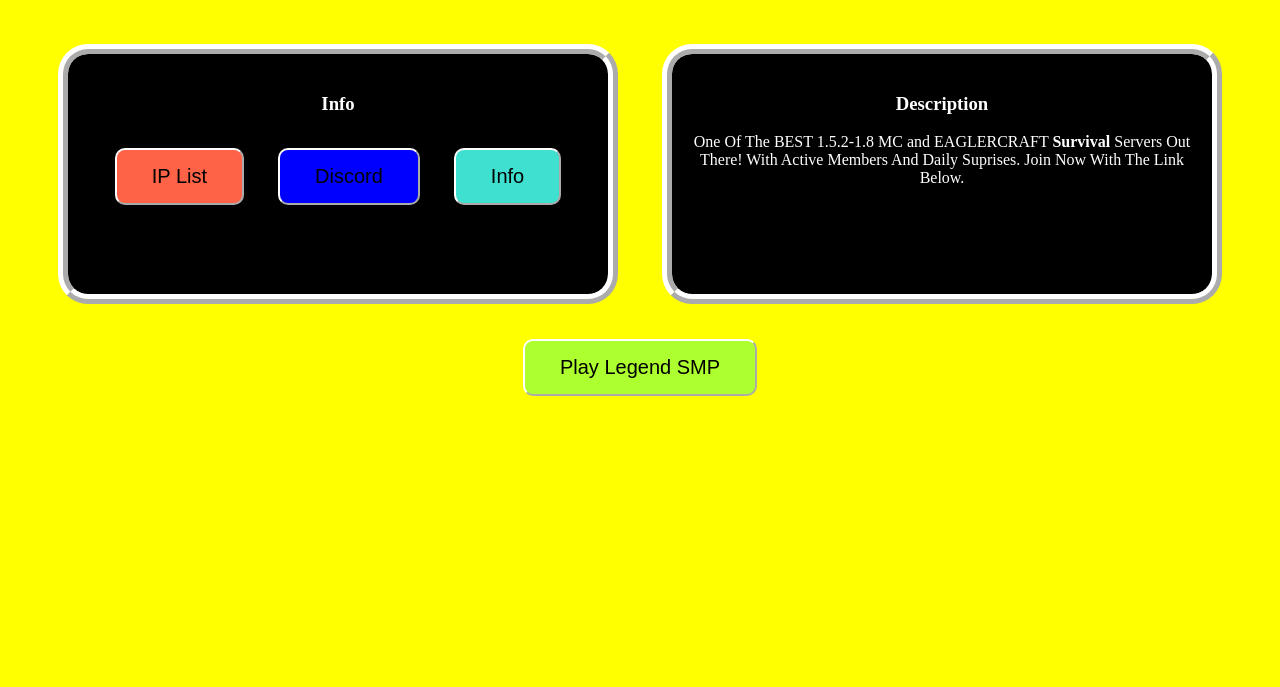
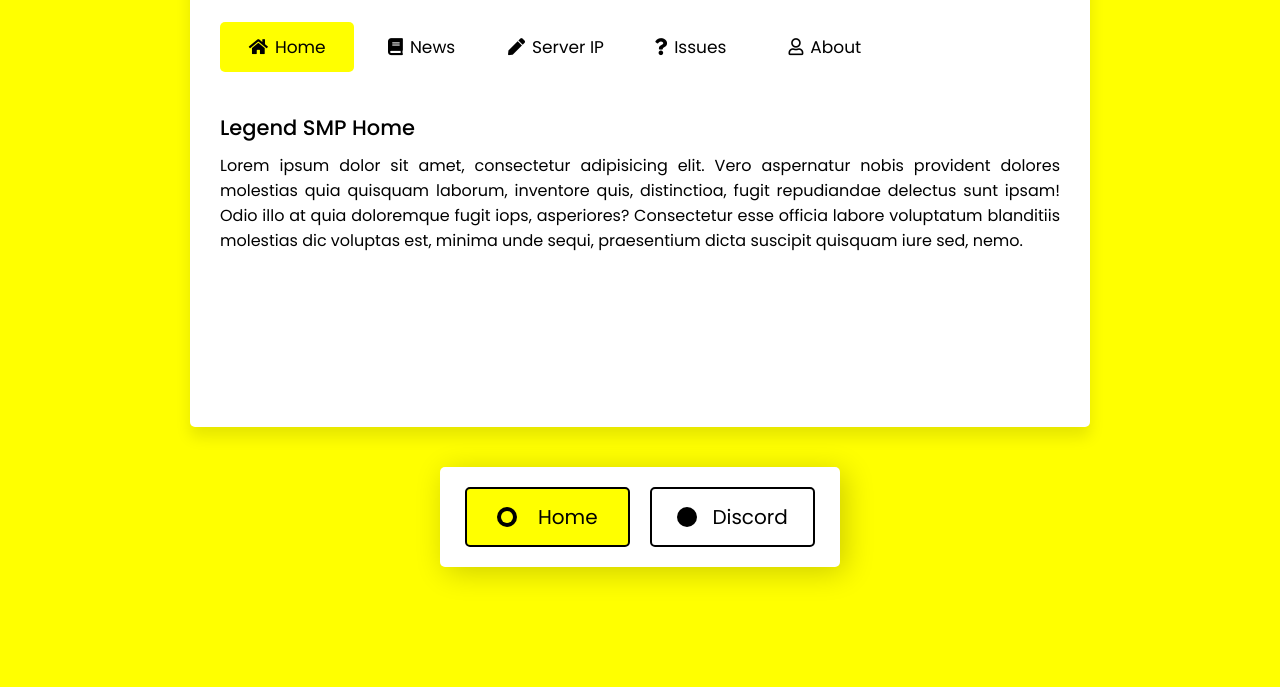
Before and after one commit to Sweaty-Coder/legendsmpwebsite, a plain HTML site: page index.html in a window 1280 px wide. Shown: the part 113-800 px from the top of the page. Drawn offline with Linux system fonts and the light colour scheme.

Commit message:
Add files via upload

```diff
--- a/index.html
+++ b/index.html
@@ -1,30 +1,103 @@
 <!DOCTYPE html>
+<!-- Created By CodingNepal - www.codingnepalweb.com -->
 <html lang="en">
 <head>
     <meta charset="UTF-8">
-	<meta http-equiv="X-UA-Compatible" content="IE=edge">
     <meta name="viewport" content="width=device-width, initial-scale=1.0">
+    <title>Legend SMP</title>
     <link rel="stylesheet" href="style.css">
-	<meta desc
-	<html lang="en">
-	<title>Legend SMP</title>
+	<link rel="stylesheet" href="style2.css">
+    <link rel="stylesheet" href="https://cdnjs.cloudflare.com/ajax/libs/font-awesome/5.15.3/css/all.min.css"/>
 </head>
 <body>
-	<center><h1 id="heading">Legend SMP Official Website</h1></center>
-	<center><div>
-		<div class="infodiv">
-			<h3 style="color: white;">Info</h3>
-			<a href="ip.html"><button class="buttonp" id="ip-button">IP List</button></a>
-			<a target="_blank" href="https://discord.gg/WXzGYBsJkz"><button class="buttonp" id="discord-button">Discord</button></a>
-			<a href="info.html"><button class="buttonp" id="info-button">Info</button></a>
+  <div class="wrapper">
+    <header>Legend SMP</header>
+    <input type="radio" name="slider" checked id="home">
+    <input type="radio" name="slider" id="blog">
+    <input type="radio" name="slider" id="code">
+    <input type="radio" name="slider" id="help">
+    <input type="radio" name="slider" id="about">
+    <nav>
+      <label for="home" class="home"><i class="fas fa-home"></i>Home</label>
+      <label for="blog" class="blog"><i class="fas fa-book"></i>News</label>
+      <label for="code" class="code"><i class="fas fa-pen"></i>Server IP</label>
+      <label for="help" class="help"><i class="fas fa-question"></i>Issues</label>
+      <label for="about" class="about"><i class="far fa-user"></i>About</label>
+      <div class="slider"></div>
+    </nav>
+    <section>
+      <div class="content content-1">
+        <div class="title">Legend SMP Home</div>
+        <p>Lorem ipsum dolor sit amet, consectetur adipisicing elit. Vero aspernatur nobis provident dolores molestias quia quisquam laborum, inventore quis, distinctioa, fugit repudiandae delectus sunt ipsam! Odio illo at quia doloremque fugit iops, asperiores? Consectetur esse officia labore voluptatum blanditiis molestias dic voluptas est, minima unde sequi, praesentium dicta suscipit quisquam iure sed, nemo.</p>
       </div>
-		<div class="infodiv">
-			<h3 style="color: white;">Description</h3>
-			<p style="color: white;">One Of The BEST 1.5.2-1.8 MC and EAGLERCRAFT <strong>Survival</strong>
-			Servers Out There! With Active Members And Daily Suprises.
-			Join Now With The Link Below.</p>
+      <div class="content content-2">
+        <div class="title">Legend SMP News</div>
+        <p>Lorem ipsum dolor sit amet, consectetur adipisicing elit amet. Possimus doloris nesciunt mollitia culpa sint itaque, vitae praesentium assumenda suscipit fugit doloremque adipisci doloribus, sequi facere itaque cumque accusamus, quam molestias sed provident quibusdam nam deleniti. Autem eaque aut impedit eo nobis quia, eos sequi tempore! Facere ex repellendus, laboriosam perferendise. Enim quis illo harum, exercitationem nam totam fugit omnis natus quam totam, repudiandae dolor laborum! Commodi?</p>
       </div>
+      <div class="content content-3">
+        <div class="title">Legend SMP Server IP</div>
+        <p>
+			<span style="font-size: larger;">Legend SMP</span><br>
+			wss://legendsmp.minecraft.pe<br>
+
+			<span style="font-size: larger;">Blobcraft</span><br>
+			wss://blobcraft.minecraft.pe<br>
+			wss://blobcraft.duckdns.org<br>
+			wss://ewwyou.farted.net<br>
+			wss://blobcraft.farted.net<br>
+			wss://blobcraft.uk.to<br>
+			wss://blobcraft.epicgamer.org<br>
+			(Not Working! Check Discord)<br>
+		</p>
+      </div>
+      <div class="content content-4">
+        <div class="title">Legend SMP Issues</div>
+        <p>
+			<span style="font-size: 15px;">End Of Stream:</span><br>
+				This Is Either A Issue That Is Cuased From The Eagler Bungee (Unfixable). Or Cuased By Some Kids Making Lag Machines<br>
+			<span style="font-size: 15px;">Server Closed:</span><br>
+				This Is Probably If The Owners Are Making Updates Or Fixing A Problem But If This Does Happen Check Discord<br>
+			<span style="font-size: 15px;">Hackers:</span><br>
+				Hackers Report To The Discord Now (Do NOT Spam Ping Staff.)<br>
+			<span style="font-size: 15px;">Glitch/Exploit:</span><br>
+				If You Have Discovered A Glitch/Exploit Report To ANY OR ALL Staff OR Else You Might Take Concequences For Not Reporting This
+		</p>
+      </div>
+      <div class="content content-5">
+        <div class="title">Legend SMP About</div>
+        <p>
+			Legend SMP is a SMP (Survival Multiplayer) Made For People With Who Are Looking To Have A Fun Time Playing MC With Their Friends
+			This Server Was Created By Legxnd Himself (Legxnd#4194) Feel Free To Contant Him If You Have Any Concerns Or Issues With The Server!
+			Legend SMP Curently Has Quests, PVP(Keep Inventory OFF),TPA's, And Are Doing Tons OF Nitro Giveaways In The Discord(Discord Is In Help Tab)
+			This Server Is Also Partnered/Merged With Blobcraft(Minigames). Blobcraft Is A Server With TONS Of Minigames For You To Choose
+			From. This Server Is Updated To 1.8.8 Edition Of Eaglercraft. Blobcraft Has Modes Like, CrystalFFA (Destroy People With Your End Crystal Skills),
+			Duels (Multiple Gamemodes To Play, You Can Breate Your Own Party, And FIght Other Partys, Or Do FFA, You Can Also Play Solo.),
+			Another Mode Called KitPVP (Battle Agaisnt Others With Different Unique Kits)		</p>
+      </div>
+    </section>
+  </div>
+  <center><div class="wrapper2">
+	<input type="radio" name="select" id="option-1" onclick="yourFunction()" checked>
+	<input type="radio" name="select" id="option-2">
+	<label for="option-1" class="option option-1">
+	  <div class="dot"></div>
+	  <span>Home</span>
+	</label>
+	<label for="option-2" class="option option-2" onclick="myFunction()">
+	  <div class="dot"></div>
+	  <span>Discord</span>
+	</label>
   </div></center>
-	<center><a href="https://resclient.vercel.app/" target="_blank"><button id="play" class="buttonp">Play Legend SMP</button></a></center>
+  <script>
+	function myFunction() {
+	  location.replace("https://legendsmpweb.tk/discord.html")
+	}
+	</script>
+   <script>
+	 function yourFunction() {
+		location.replace("https://legendsmpweb.tk")
+		}
+		</script>
+
 </body>
 </html>
--- a/style.css
+++ b/style.css
@@ -1,61 +1,102 @@
+@import url('https://fonts.googleapis.com/css2?family=Poppins:wght@200;300;400;500;600;700&display=swap');
+*{
+    font-family: 'Poppins', sans-serif;
+}
 body{
-    background-color: yellow;
+  overflow: hidden;
+  padding: 0 20px;
+  background: yellow;
 }
-.infodiv{
-    color: black ;
-    border-color: white;
-    border-radius: 30px;
-    border: 10px;
-    border-color: white;
-    border-style:ridge;
-    width: 500px;
-    background-color: black;
-    padding: 20px;
-    display: inline-block;
-    height: 200px;
-    margin: 20px;
+
+.wrapper{
+  width: 900px;
+  margin: 40px auto;
+  padding: 30px 30px 30px 30px;
+  height: 500px;
+  border-radius: 5px;
+  background: #fff;
+  box-shadow: 0px 10px 15px rgba(0,0,0,0.1);
 }
-.text{
-    color: white;
-    font-size: 20px;
+.wrapper header{
+  font-size: 30px;
+  font-weight: 600;
+  padding-bottom: 20px;
 }
-#heading{
- margin: 50px;
+.wrapper nav{
+  position: relative;
+  width: 80%;
+  height: 50px;
+  display: flex;
+  align-items: center;
+  margin-bottom: 40px;
 }
-.buttonp{
-  background-color: greenyellow;
+.wrapper nav label{
+  display: block;
+  height: 100%;
+  width: 100%;
+  text-align: center;
+  line-height: 50px;
+  cursor: pointer;
+  position: relative;
+  z-index: 1;
   color: black;
-  text-align: center;
-  font-size: 20px;
-  border-radius: 10px;
-  padding: 15px 35px;
-  border-color: white;
-  margin: 15px;
+  font-size: 17px;
+  border-radius: 5px;
+  margin: 0 5px;
+  transition: all 0.3s ease;
 }
-#discord-button{
-    background-color: blue;
+#home:checked ~ nav label.home,
+#blog:checked ~ nav label.blog,
+#code:checked ~ nav label.code,
+#help:checked ~ nav label.help,
+  #about:checked ~ nav label.about{
+  color: black;
 }
-#ip-button{
-    background-color: tomato;
+nav label i{
+  padding-right: 7px;
 }
-#info-button{
-    background-color: turquoise;
+nav .slider{
+  position:absolute;
+  height: 100%;
+  width: 20%;
+  left: 0;
+  bottom: 0;
+  z-index: 0;
+  border-radius: 5px;
+  background: yellow;
+  transition: all 0.3s ease;
 }
-#infodivip{
-    color: black ;
-    border-color: white;
-    border-radius: 30px;
-    border: 10px;
-    border-color: white;
-    border-style:ridge;
-    width: 500px;
-    background-color: black;
-    padding: 20px;
-    display: inline-block;
-    height: auto;
-    margin: 20px;
+input[type="radio"]{
+  display: none;
 }
-#gamelplay-button{
-    background-color:darkmagenta;
-    color: black;
+#blog:checked ~ nav .slider{
+  left: 20%;
 }
+#code:checked ~ nav .slider{
+  left: 40%;
+}
+#help:checked ~ nav .slider{
+  left: 60%;
+}
+#about:checked ~ nav .slider{
+  left: 80%;
+}
+section .content{
+  display: none;
+  background: #fff;
+}
+#home:checked ~ section .content-1,
+#blog:checked ~ section .content-2,
+#code:checked ~ section .content-3,
+#help:checked ~ section .content-4,
+#about:checked ~ section .content-5{
+  display: block;
+}
+section .content .title{
+  font-size: 21px;
+  font-weight: 500;
+  margin: 30px 0 10px 0;
+}
+section .content p{
+text-align: justify;
+}
--- /dev/null
+++ b/style2.css
@@ -0,0 +1,78 @@
+@import url('https://fonts.googleapis.com/css?family=Poppins:400,500,600,700&display=swap');
+*{
+  font-family: 'Poppins', sans-serif;
+  margin: 0;
+  padding: 0;
+  box-sizing: border-box;
+}
+.wrapper2{
+  display: inline-flex;
+  background: #fff;
+  height: 100px;
+  width: 400px;
+  align-items: center;
+  justify-content: space-evenly;
+  border-radius: 5px;
+  padding: 20px 15px;
+  box-shadow: 5px 5px 30px rgba(0,0,0,0.2);
+}
+.wrapper2 .option{
+  background: #fff;
+  height: 100%;
+  width: 100%;
+  display: flex;
+  align-items: center;
+  justify-content: space-evenly;
+  margin: 0 10px;
+  border-radius: 5px;
+  cursor: pointer;
+  padding: 0 10px;
+  border: 2px solid black;
+  transition: all 0.3s ease;
+}
+.wrapper2 .option .dot{
+  height: 20px;
+  width: 20px;
+  background: black;
+  border-radius: 50%;
+  position: relative;
+}
+.wrapper2 .option .dot::before{
+  position: absolute;
+  content: "";
+  top: 4px;
+  left: 4px;
+  width: 12px;
+  height: 12px;
+  background: yellow;
+  border-radius: 50%;
+  opacity: 0;
+  transform: scale(1.5);
+  transition: all 0.3s ease;
+}
+input[type="radio"]{
+  display: none;
+}
+#option-1:checked:checked ~ .option-1,
+#option-2:checked:checked ~ .option-2{
+  border-color: black;
+  background:yellow;
+}
+#option-1:checked:checked ~ .option-1 .dot,
+#option-2:checked:checked ~ .option-2 .dot{
+  background: black;
+}
+#option-1:checked:checked ~ .option-1 .dot::before,
+#option-2:checked:checked ~ .option-2 .dot::before{
+  opacity: 1;
+  transform: scale(1);
+}
+.wrapper2 .option span{
+  font-size: 20px;
+  color: black;
+}
+#option-1:checked:checked ~ .option-1 span,
+#option-2:checked:checked ~ .option-2 span{
+  border-color: black;
+  color: black;
+}
```
Also changed, not shown: discord.html (added, +48 -0 lines). Lines whose indentation alone changed are shown as unchanged.
